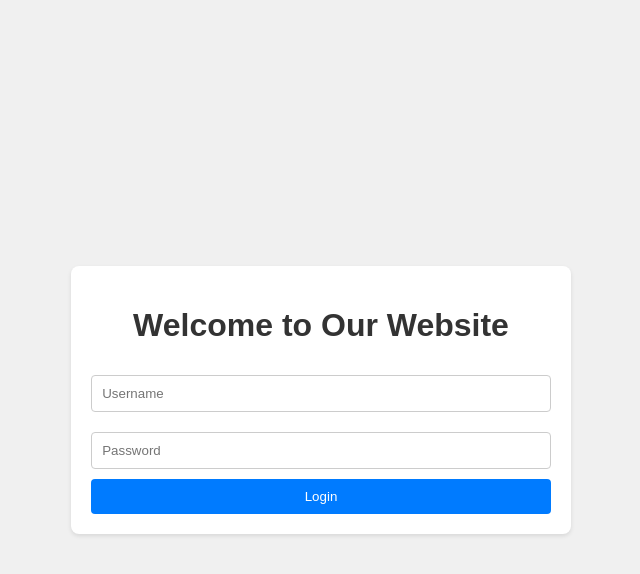
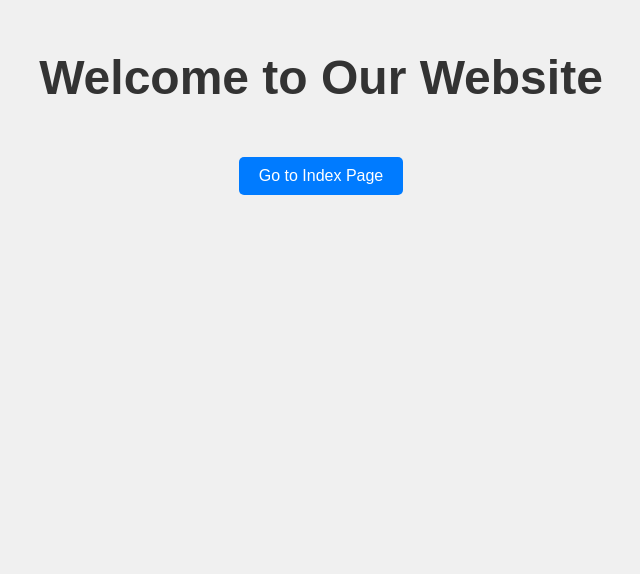
Before and after one commit to Danz223/Danz_Apikey, a website: page login.html in a window 1280 px wide. Shown: the whole page, without its empty margins (319-959 px from the left). Drawn offline with Linux system fonts and the light colour scheme.

Commit message:
login.html

```diff
--- a/login.html
+++ b/login.html
@@ -3,64 +3,35 @@
 <head>
 <meta charset="UTF-8">
 <meta name="viewport" content="width=device-width, initial-scale=1.0">
-<title>Login Page</title>
+<title>Welcome Page</title>
 <style>
     body {
         font-family: Arial, sans-serif;
         background-color: #f0f0f0;
-    margin: 0;
-    padding: 0;
-    display: flex;
-    justify-content: center;
-    align-items: center;
-    height: 100vh;
+        text-align: center;
     }
-
-
-  .login-container {
-    background-color: #fff;
-    padding: 20px;
-    border-radius: 8px;
-    box-shadow: 0 2px 4px rgba(0, 0, 0, 0.1);
+    h1 {
+        font-size: 3rem;
+        color: #333;
+        margin-top: 50px;
     }
-
-  h1 {
-    text-align: center;
-    color: #333;
-  }
-
-  input {
-    width: 100%;
-    padding: 10px;
-    margin: 10px 0;
-    border: 1px solid #ccc;
-    border-radius: 4px;
-    box-sizing: border-box;
-  }
-
-  button {
-    width: 100%;
-    padding: 10px;
+    .button {
+        display: inline-block;
+        padding: 10px 20px;
+        margin-top: 20px;
         background-color: #007bff;
         color: #fff;
-    border: none;
-    border-radius: 4px;
-    cursor: pointer;
+        text-decoration: none;
+        border-radius: 5px;
+        transition: background-color 0.3s;
     }
-
-  button:hover {
+    .button:hover {
         background-color: #0056b3;
     }
 </style>
 </head>
 <body>
-<div class="login-container">
     <h1>Welcome to Our Website</h1>
-  <form>
-    <input type="text" placeholder="Username">
-    <input type="password" placeholder="Password">
-    <button type="submit">Login</button>
-  </form>
-</div>
+    <a href="index.html" class="button">Go to Index Page</a>
 </body>
 </html>
```
Lines whose indentation alone changed are shown as unchanged.
